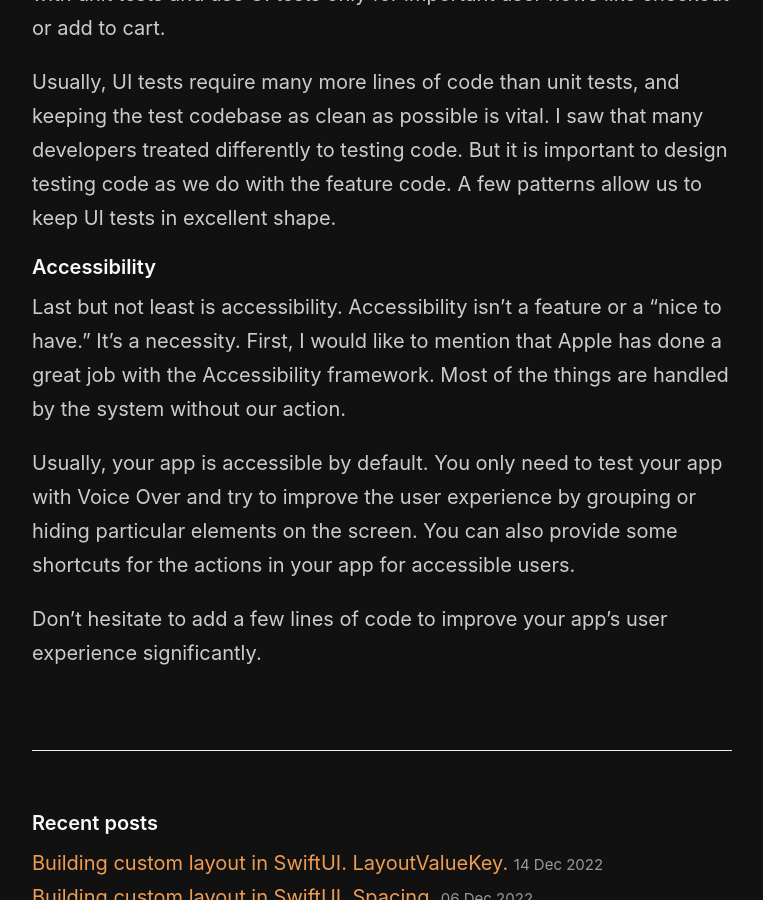
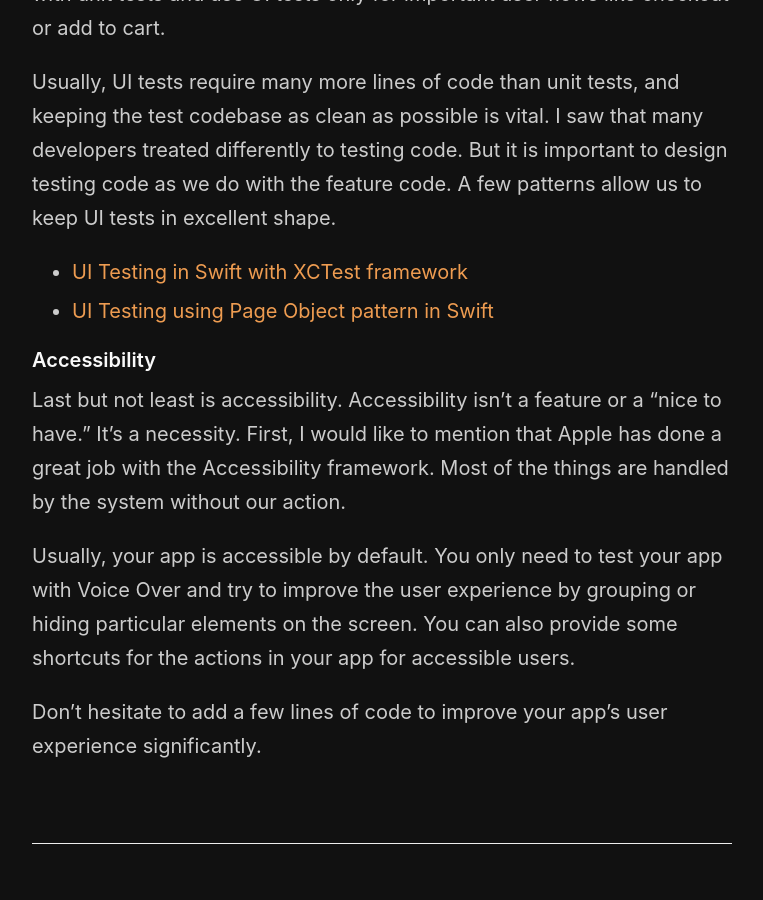
Before and after one commit to mecid/mecid.github.io, a Jekyll site: the page built from _posts/2022-12-27-ios-development-trends-in-review.md, in a window 1280 px wide and 900 px high, scrolled down 2395 px. Shown: the whole window, without its empty margins (258-1021 px from the left). Built offline with Jekyll 4.4.1, drawn with Linux system fonts in a browser that asks for light colours.

Commit message:
ios dev trends testing section updated

```diff
--- a/_posts/2022-12-27-ios-development-trends-in-review.md
+++ b/_posts/2022-12-27-ios-development-trends-in-review.md
@@ -44,6 +44,9 @@ UI tests become essential for validating crucial user flows in our apps. UI test
 
 Usually, UI tests require many more lines of code than unit tests, and keeping the test codebase as clean as possible is vital. I saw that many developers treated differently to testing code. But it is important to design testing code as we do with the feature code. A few patterns allow us to keep UI tests in excellent shape.
 
+* [UI Testing in Swift with XCTest framework](/2021/03/18/ui-testing-in-swift-with-xctest-framework/)
+* [UI Testing using Page Object pattern in Swift](/2021/03/24/ui-testing-using-page-object-pattern-in-swift/)
+
 #### Accessibility
 Last but not least is accessibility. Accessibility isn't a feature or a "nice to have." It's a necessity. First, I would like to mention that Apple has done a great job with the Accessibility framework. Most of the things are handled by the system without our action.
 
```
